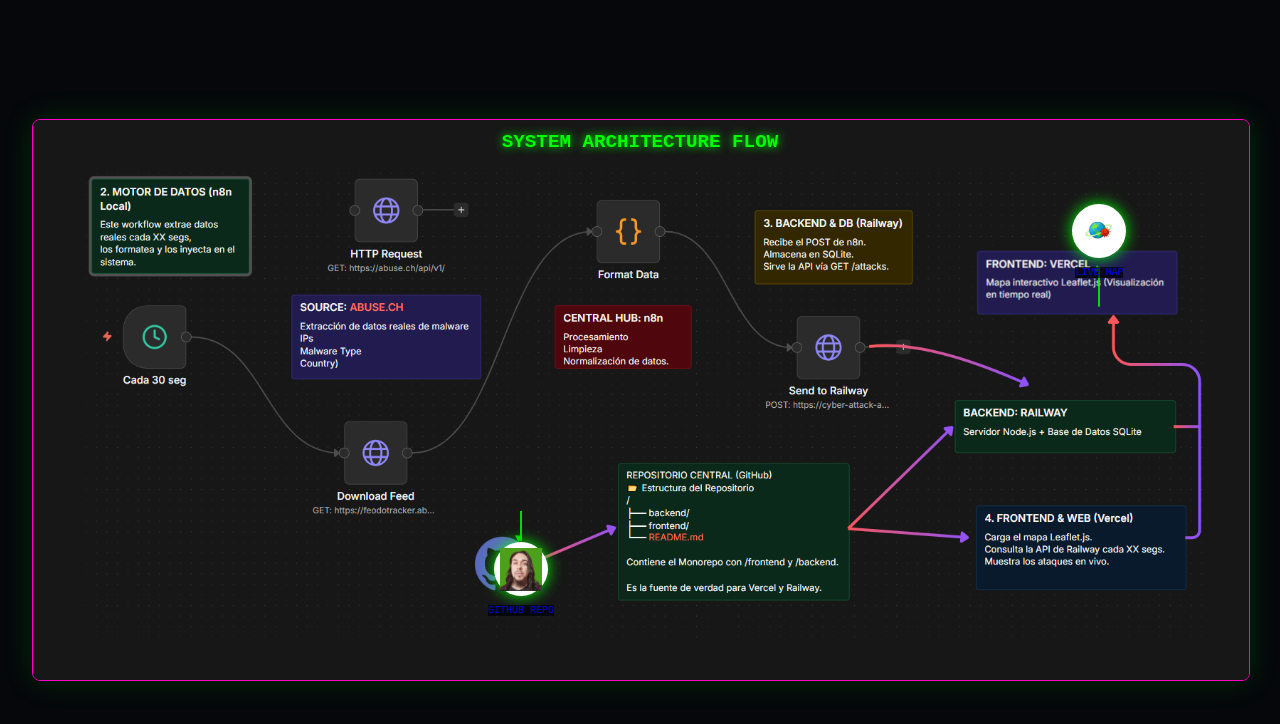
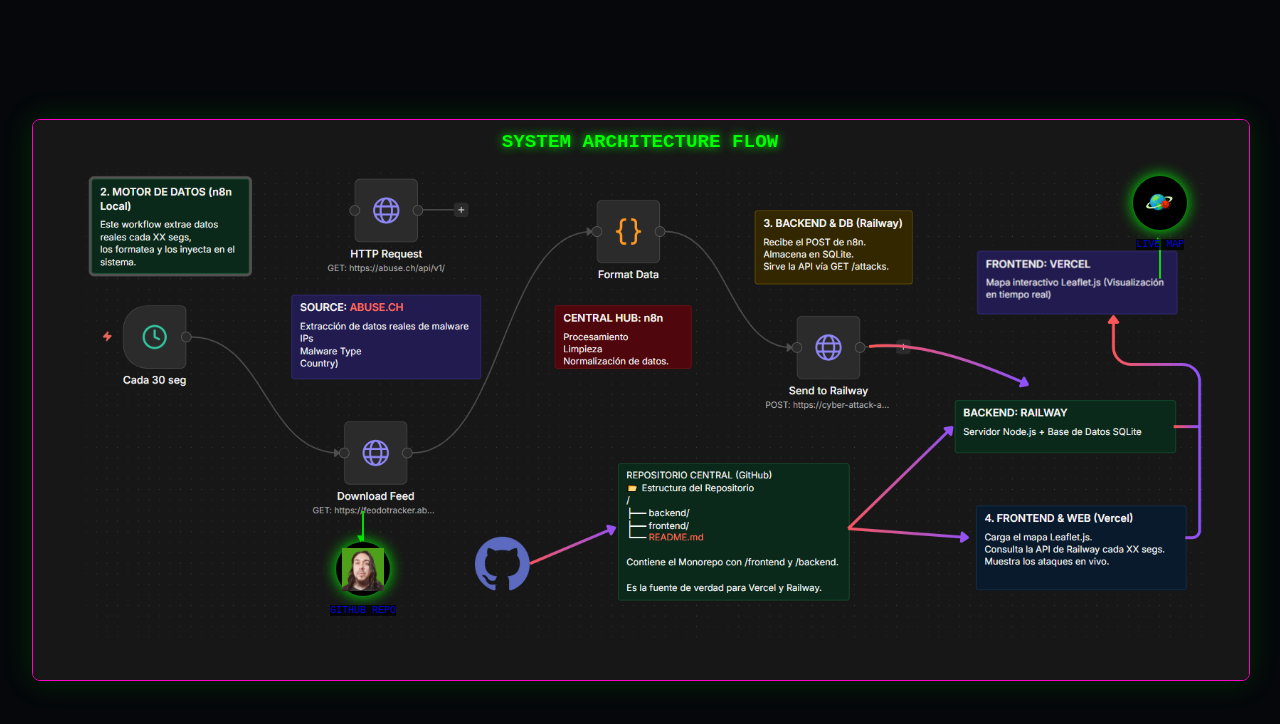
Before and after one commit to MCortinez-dev/cyber-attack-monitor, a plain HTML site: page frontend/how-it-works.html in a window 1280 px wide. Drawn offline with Linux system fonts and the light colour scheme.

Commit message:
Fix button positions

```diff
--- a/frontend/how-style.css
+++ b/frontend/how-style.css
@@ -56,13 +56,13 @@ body {
 }
 
 /* Posiciones exactas  */
-.git-pos { bottom: 15%; left: 38%; } /* Marca Roja */
-.map-pos { top: 15%; right: 10%; }   /* Marca Amarilla */
+.git-pos { bottom: 15%; left: 25%; } /* Marca Roja */
+.map-pos { top: 10%; right: 5%; }   /* Marca Amarilla */
 
 .bubble-btn {
     width: 50px;
     height: 50px;
-    background: #fff;
+    background: #000000;
     border-radius: 50%;
     display: flex;
     justify-content: center;
```
